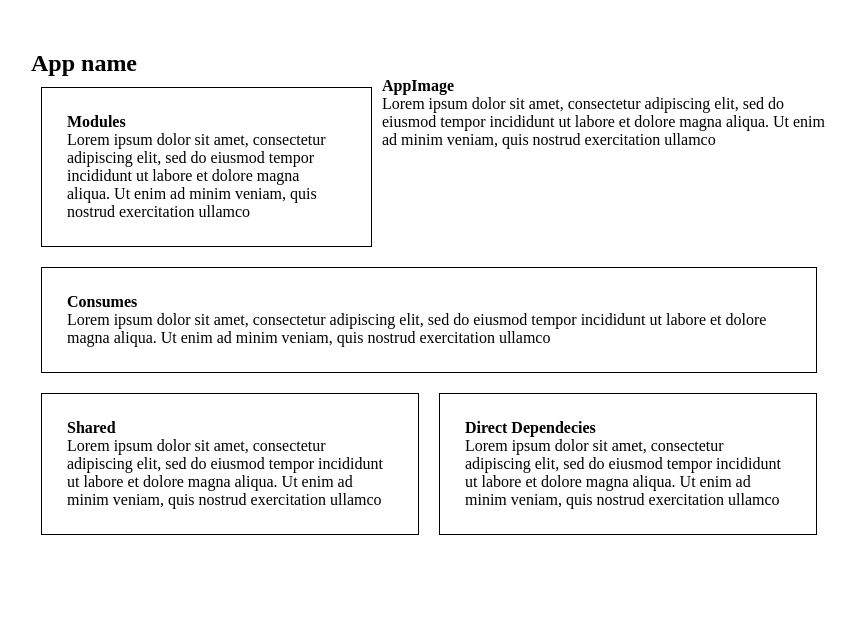
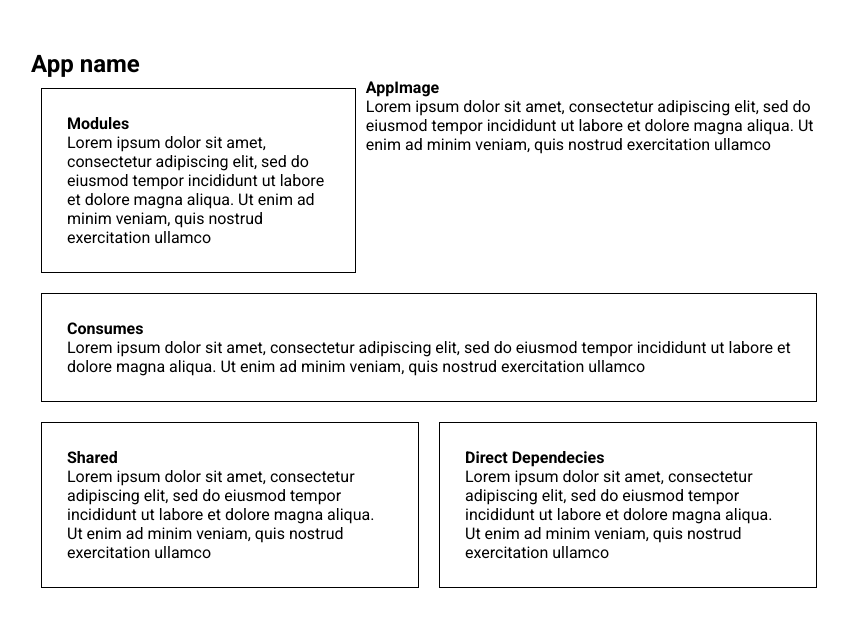
Before and after one commit to oslabs-beta/atriom-dashboard, a React app: page /app/home in a window 1280 px wide. Shown: the top 626 px of the page, without its empty margins (211-1067 px from the left). Built offline with nearby package versions, Linux system fonts and the light colour scheme; a web font is replaced by a local one.

Commit message:
New font weights added in index.html, glow on node:hover, node font and font color update, NavBar shadow

```diff
--- a/index.html
+++ b/index.html
@@ -11,7 +11,7 @@
     <meta name="viewport" content="width=device-width, initial-scale=1.0" />
     <title>Atriom</title>
     <link rel="preconnect" href="https://fonts.gstatic.com">
-    <link href="https://fonts.googleapis.com/css2?family=Roboto:wght@100;400;500;700&display=swap" rel="stylesheet">
+    <link href="https://fonts.googleapis.com/css2?family=Roboto:wght@100;300;400;500;700&display=swap" rel="stylesheet">
   </head>
   <body>
     <div id="app"></div>
--- a/src/components/flow/flow-styles.scss
+++ b/src/components/flow/flow-styles.scss
@@ -38,6 +38,7 @@
 
   &:hover {
     cursor: pointer;
+    box-shadow: 0 0 10px 1px #ece2bc;
   }
 }
 
--- a/src/components/navbar/NavBar.js
+++ b/src/components/navbar/NavBar.js
@@ -13,7 +13,7 @@ import DropMenu from './DropMenu'
 const NavBar = () => {
   return (
     <div className="NavBar-container">
-      <AppBar position="static" color="inherit" >
+      <AppBar position="static">
         <Toolbar id="navbar">
           <DropMenu id="drop-menu"/>
           <Typography className="navLinks">
--- a/src/styles.scss
+++ b/src/styles.scss
@@ -3,6 +3,8 @@
   padding: 0;
   box-sizing: border-box;
   // font-family: 'Kiwi Maru', serif;
+  font-family: Roboto, Helvetica, sans-serif;
+  color: #f5f5f5;
 }
 
 // html {
@@ -11,6 +13,7 @@
 
 .AppNode:hover {
   cursor: grab;
+  box-shadow: 0 0 10px 1px #ece2bc;
 }
 
 .AppNode-label:hover {
--- a/src/styles/NavBar.scss
+++ b/src/styles/NavBar.scss
@@ -13,6 +13,11 @@ body {
 //   display: flex;
 //   background-color: red;
 // }
+
+.NavBar-container {
+  box-shadow: 0px 8px 40px black;
+  z-index: 1000;
+}
 
 #navbar {
   background: #3b7f8b;
```
